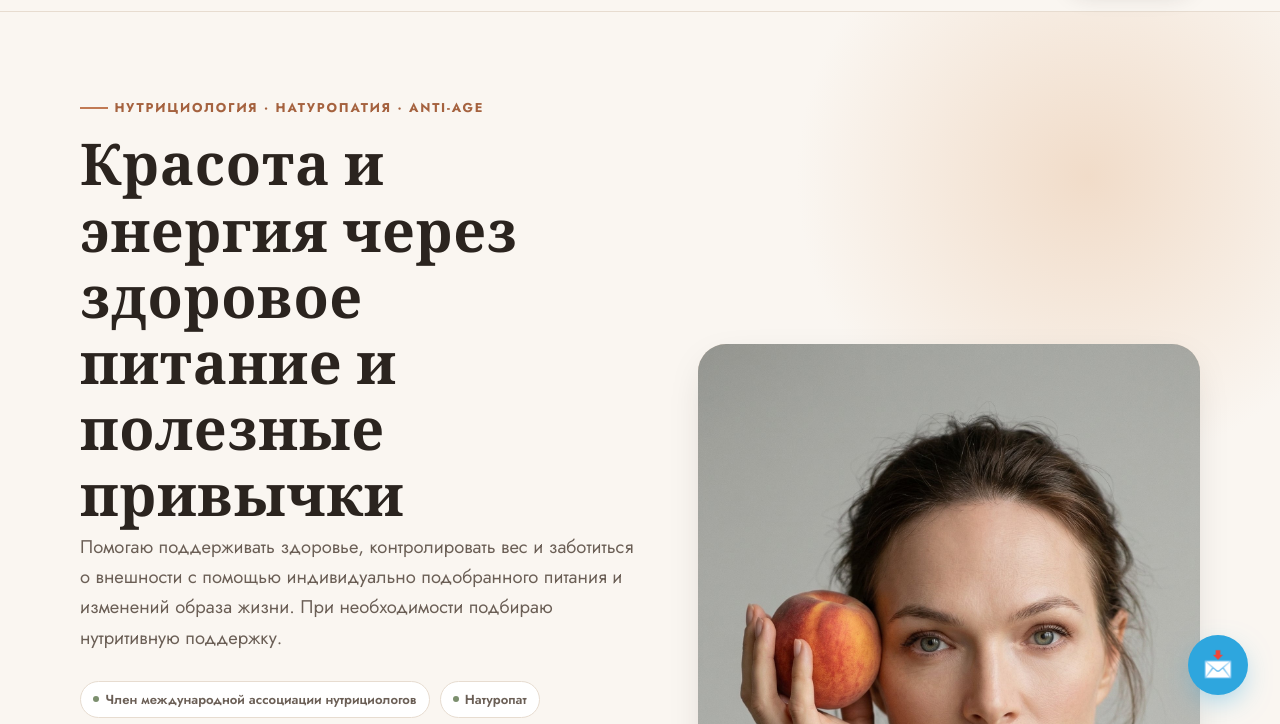
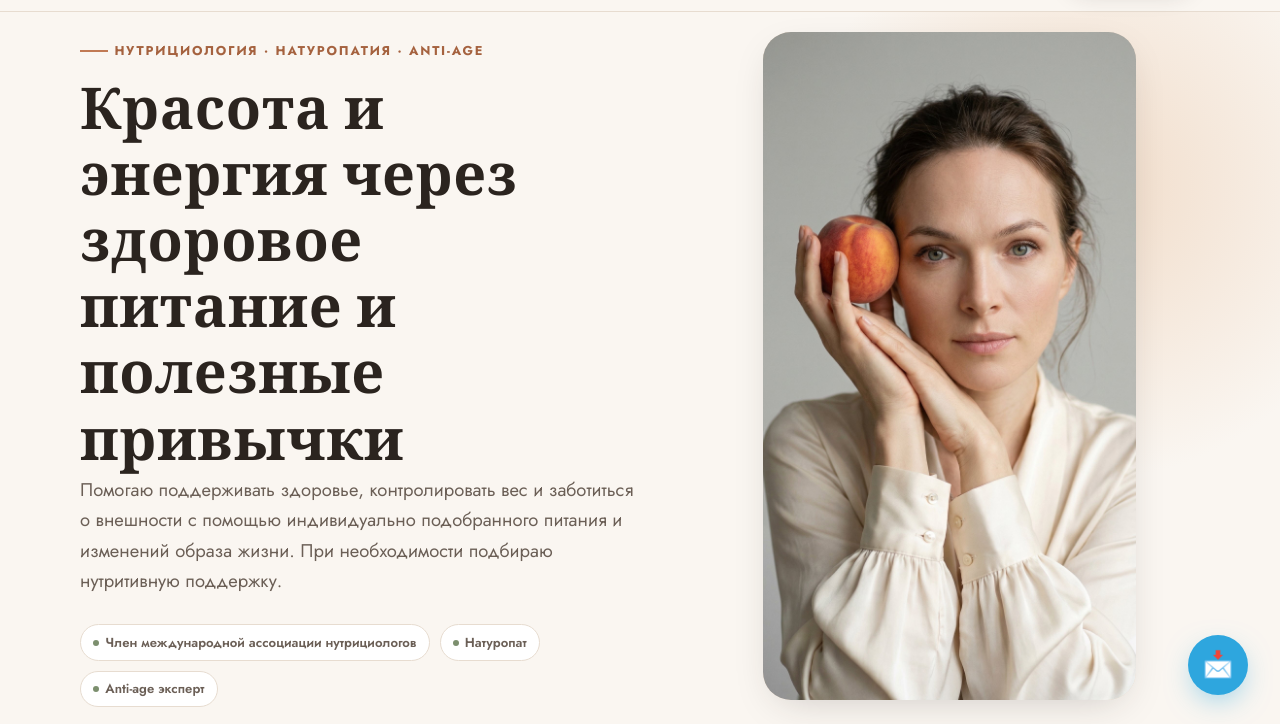
Before and after one commit to mihailburmasov/Nutritiolog, a plain HTML site: page index.html in a window 1280 px wide. Shown: the part 73-797 px from the top of the page. Drawn offline with nearby package versions, Linux system fonts and the light colour scheme.

Commit message:
Показать портрет целиком на первом экране

```diff
--- a/css/style.css
+++ b/css/style.css
@@ -204,14 +204,14 @@ h3 { font-size: clamp(1.25rem, 1vw + 1rem, 1.5rem); }
 /* ==========================================================================
    Hero
    ========================================================================== */
-.hero { position: relative; padding-block: clamp(2.5rem, 6vw, 5rem); overflow: hidden; }
+.hero { position: relative; padding-block: clamp(1rem, 2.5vh, 2rem); overflow: hidden; }
 .hero::before {
   content: "";
   position: absolute; top: -10%; right: -8%; width: 46%; aspect-ratio: 1;
   background: radial-gradient(circle, var(--color-primary-soft) 0%, transparent 70%);
   z-index: 0;
 }
-.hero .container { position: relative; z-index: 1; display: grid; grid-template-columns: 1.05fr 0.95fr; gap: clamp(2rem, 5vw, 4rem); align-items: center; }
+.hero .container { position: relative; z-index: 1; display: grid; grid-template-columns: 1.05fr 0.95fr; gap: clamp(2rem, 5vw, 4rem); align-items: start; }
 .hero-copy .credentials { display: flex; flex-wrap: wrap; gap: 0.6rem; margin-block: var(--space-md) var(--space-md); }
 .badge {
   display: inline-flex; align-items: center; gap: 0.45em;
@@ -219,17 +219,19 @@ h3 { font-size: clamp(1.25rem, 1vw + 1rem, 1.5rem); }
   padding: 0.5em 0.95em; border-radius: 999px; font-size: 0.82rem; font-weight: 600; color: var(--color-text-soft);
 }
 .badge .dot { width: 6px; height: 6px; border-radius: 50%; background: var(--color-secondary); flex-shrink: 0; }
-.hero-photo { position: relative; }
+.hero-photo { position: relative; display: flex; justify-content: center; }
 .hero-photo-frame {
   position: relative;
   border-radius: var(--radius-lg);
   overflow: hidden;
-  aspect-ratio: 4/5;
+  aspect-ratio: 1536/2752;
+  height: min(760px, calc(100svh - var(--header-h) - 3rem));
+  max-width: 100%;
   background: var(--color-primary-soft);
   box-shadow: var(--shadow-soft);
   isolation: isolate;
 }
-.hero-photo-frame img { width: 100%; height: 100%; object-fit: cover; object-position: top center; }
+.hero-photo-frame img { width: 100%; height: 100%; object-fit: contain; }
 .hero-photo-tag {
   position: absolute; left: -14px; bottom: 22px;
   background: var(--color-surface);
@@ -250,6 +252,7 @@ h3 { font-size: clamp(1.25rem, 1vw + 1rem, 1.5rem); }
 @media (max-width: 900px) {
   .hero .container { grid-template-columns: 1fr; }
   .hero-photo { order: -1; max-width: 340px; margin-inline: auto; }
+  .hero-photo-frame { height: min(600px, 65svh); }
   .hero-photo-tag { left: 10px; }
 }
 
```
